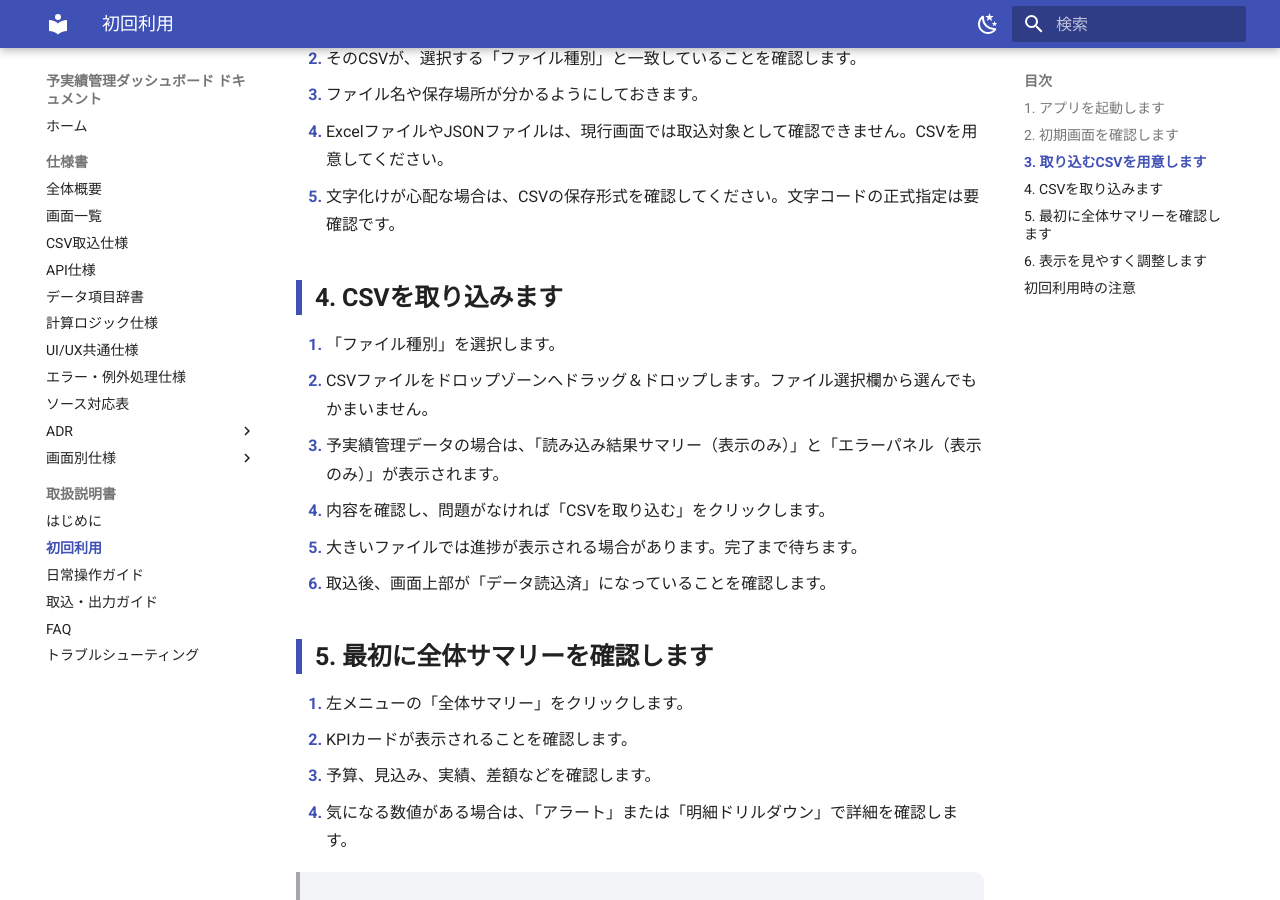
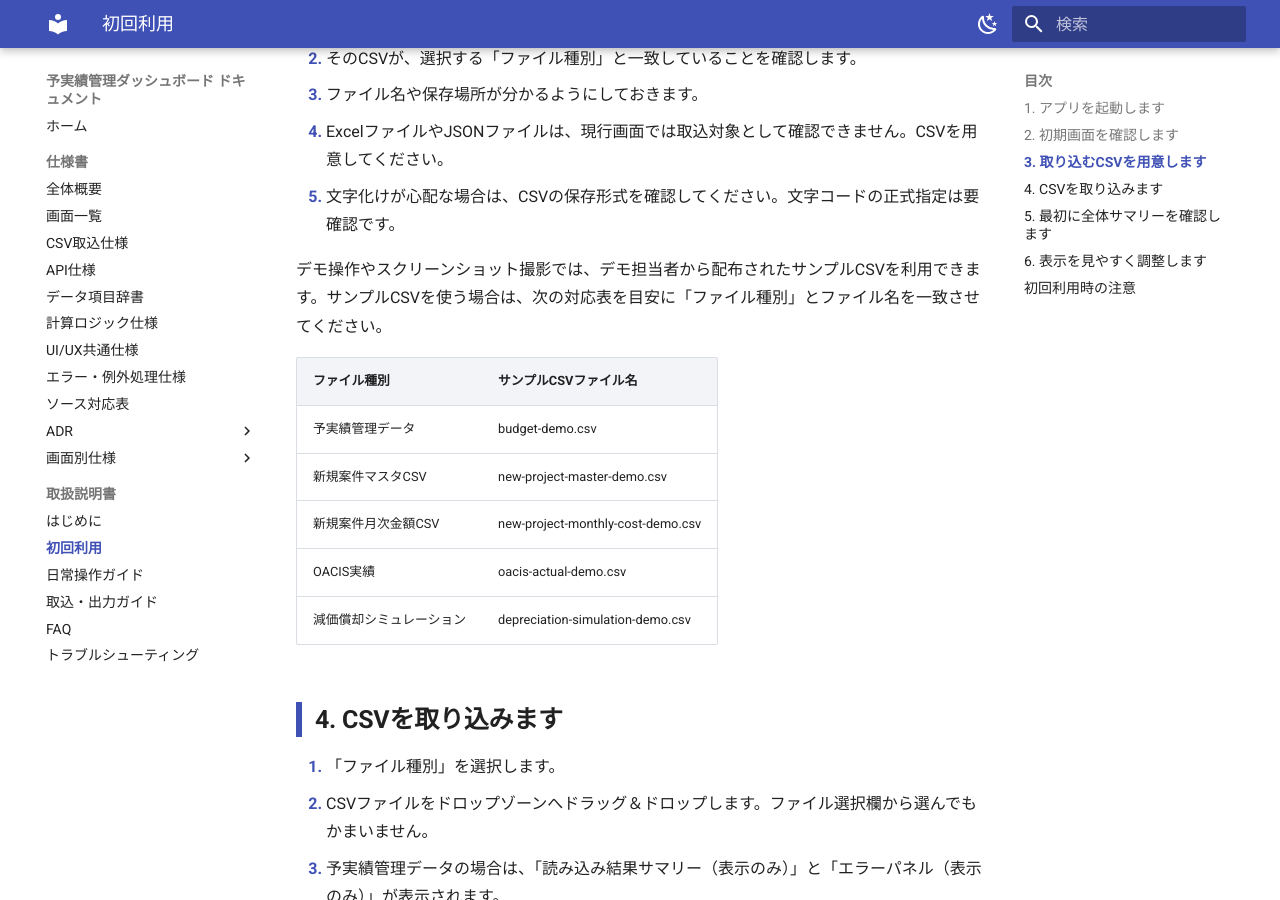
Before and after one commit to katsuhiro-hayasaka-orico/genspark, an MkDocs documentation site: the page built from docs/manuals/getting-started.md, in a window 1280 px wide and 900 px high, scrolled down 1378 px. Built offline with MkDocs 1.6.1 and Material for MkDocs 9.7.7, drawn with Linux system fonts in a browser that asks for light colours.

Commit message:
docs: add demo csv guidance to manuals

```diff
--- a/docs/manuals/getting-started.md
+++ b/docs/manuals/getting-started.md
@@ -34,6 +34,16 @@
 4. ExcelファイルやJSONファイルは、現行画面では取込対象として確認できません。CSVを用意してください。
 5. 文字化けが心配な場合は、CSVの保存形式を確認してください。文字コードの正式指定は要確認です。
 
+デモ操作やスクリーンショット撮影では、デモ担当者から配布されたサンプルCSVを利用できます。サンプルCSVを使う場合は、次の対応表を目安に「ファイル種別」とファイル名を一致させてください。
+
+| ファイル種別 | サンプルCSVファイル名 |
+|---|---|
+| 予実績管理データ | budget-demo.csv |
+| 新規案件マスタCSV | new-project-master-demo.csv |
+| 新規案件月次金額CSV | new-project-monthly-cost-demo.csv |
+| OACIS実績 | oacis-actual-demo.csv |
+| 減価償却シミュレーション | depreciation-simulation-demo.csv |
+
 ## 4. CSVを取り込みます
 
 1. 「ファイル種別」を選択します。
```
Also changed, not shown: docs/manuals/import-export.md (+10 -0 lines).
